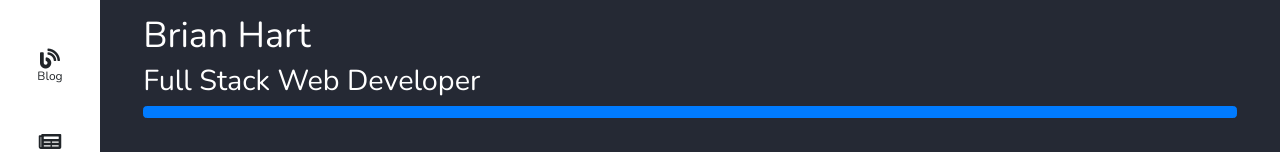
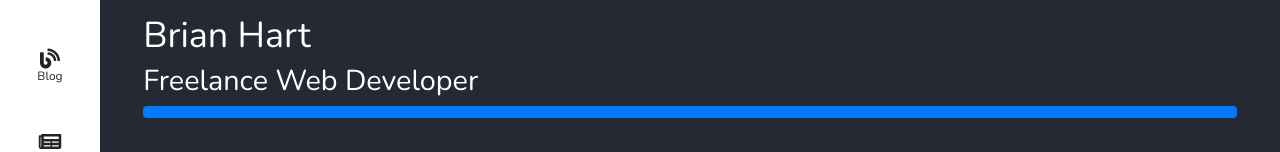
Before and after one commit to Brian-T-Hart/portfolio_brianthart, a React (Create React App) app in the folder client/: page / in a window 1280 px wide. Shown: the part 334-486 px from the top of the page. Built offline with nearby package versions, Linux system fonts and the light colour scheme.

Commit message:
updated title

```diff
--- a/client/src/components/Home/Home.js
+++ b/client/src/components/Home/Home.js
@@ -5,7 +5,7 @@ class Home extends Component {
 		super(props);
 		this.state = {
 			portfolioName: 'Brian Hart',
-			portfolioDescription: 'Full Stack Web Developer'
+			portfolioDescription: 'Freelance Web Developer'
 		}
 		this.handleClick = this.handleClick.bind(this);
 	}
```
